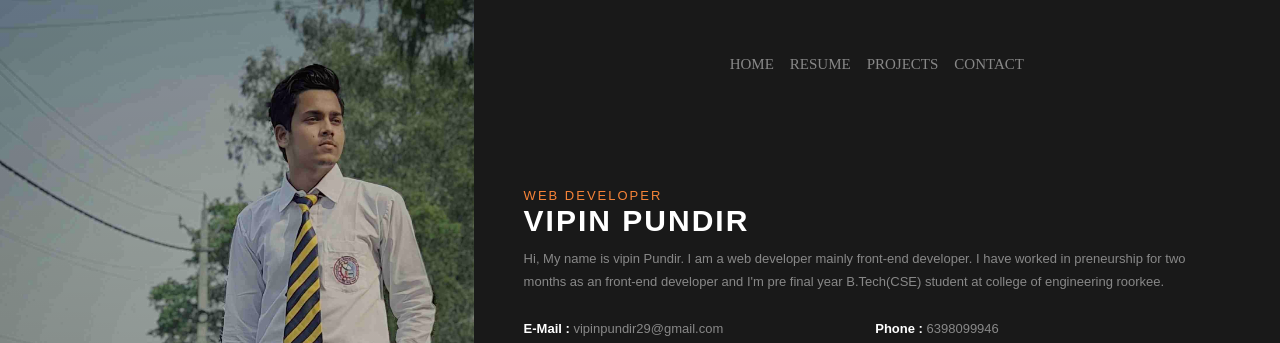
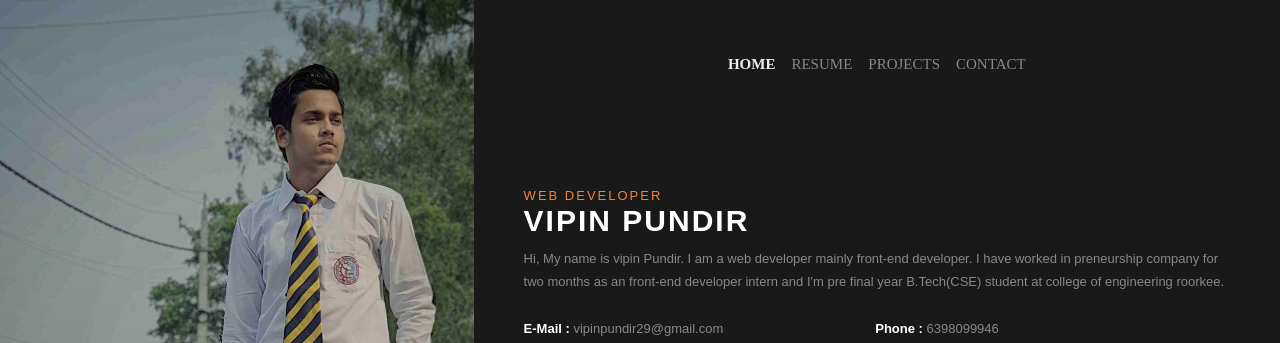
Before and after one commit to vipinpundir/React_Portfolio, a React (Create React App) app: page / in a window 1280 px wide. Shown: the top 343 px of the page. Built offline with nearby package versions, Linux system fonts and the light colour scheme.

Commit message:
chng Dagin

```diff
--- a/src/Component/EducationSection.js
+++ b/src/Component/EducationSection.js
@@ -14,7 +14,7 @@ const EducationSection = () => {
                 <div className="EducationSection">
                     <h3 className="main-heading-Edu">FRONTEND DEVELOPER</h3>
                     <p>Preneurship ( Internship ) </p>
-                    <p>May 2022 - July 2022 (2 months)</p>
+                    <p>29 April 2022 - 30 june 2022 </p>
                     <p>work from home</p>
                 </div>
 
--- a/src/Component/Header.css
+++ b/src/Component/Header.css
@@ -36,14 +36,14 @@
 
 }
 
-.Navbar li a:hover {
-    border-bottom: 2px solid #F68338;
-
-}
-
 .Navbar li a {
     color: #888888;
     text-decoration: none;
+}
+
+.Navbar a.active{
+    color: #eeeeee;
+    font-weight: 600;
 }
 
 
--- a/src/Component/Header.js
+++ b/src/Component/Header.js
@@ -5,7 +5,7 @@ import Resume from '../Pages/Resume';
 import Portfolio from '../Pages/Portfolio';
 import Blog from '../Pages/Blog';
 import Contact from '../Pages/Contact';
-import { Routes, Route, Link } from "react-router-dom";
+import { Routes, Route, NavLink } from "react-router-dom";
 
 
 
@@ -19,27 +19,26 @@ const Header = () => {
 
       <div className='container2'>
 
-        <div class="hamburger-menu">
+        <div className="hamburger-menu">
 
           <input id='c' type="checkbox"></input>
-          <div class="hamegurger-lines">
-            <span class="line line1"></span>
-            <span class="line line2"></span>
-            <span class="line line3"></span>
+          <div className="hamegurger-lines">
+            <span className="line line1"></span>
+            <span className="line line2"></span>
+            <span className="line line3"></span>
           </div>
 
           <div className='Navbar menu-items'>
             <ul  >
-              <li><Link to="/" >Home</Link></li>
-              <li><Link to="/Resume" >resume</Link></li>
-              <li><Link to="/Portfolio" >projects</Link></li>
-              {/* <li><Link to="/Blog" >blog</Link></li> */}
-              <li><Link to="/Contact" >contact</Link></li>
+              <li><NavLink  to="/" >Home</NavLink></li>
+              <li><NavLink  to="/Resume" >resume</NavLink></li>
+              <li><NavLink  to="/Portfolio" >projects</NavLink></li>
+              <li><NavLink  to="/Contact" >contact</NavLink></li>
+              {/* <li><NavLink to="/Blog" >blog</NavLink></li> */}
             </ul>
           </div>
 
         </div>
-
         <Routes>
           <Route path="/" element={<HeaderSection />} />
           <Route path="/Resume" element={<Resume />} />
--- a/src/Component/HeaderSection.js
+++ b/src/Component/HeaderSection.js
@@ -3,9 +3,10 @@ import './HeaderSection.css';
 import icon1 from '../Images/web-design.png';
 import icon2 from '../Images/developer.png';
 import icon4 from '../Images/responsive-website.png';
-import {  Link } from "react-router-dom";
+import { Link } from "react-router-dom";
 
 const HeaderSection = () => {
+
     return (
 
         <div className="main-section">
@@ -13,7 +14,7 @@ const HeaderSection = () => {
             <div className="name-section">
                 <p className="mini-heading">WEB DEVELOPER</p>
                 <h1 className="main-heading" >VIPIN PUNDIR</h1>
-                <p>Hi, My name is vipin Pundir. I am a web developer mainly front-end developer.  I have worked in preneurship for two months as an front-end developer and I'm pre final year B.Tech(CSE) student at college of engineering roorkee. </p>
+                <p>Hi, My name is vipin Pundir. I am a web developer mainly front-end developer.  I have worked in preneurship company for two months as an front-end developer intern and I'm pre final year B.Tech(CSE) student at college of engineering roorkee. </p>
             </div>
 
             <div className="name-about">
@@ -66,7 +67,7 @@ const HeaderSection = () => {
                     <p> I specialize in creating fully responsive websites and web applications that provide a seamless user experience across all devices. </p>
                 </div>
                 {/* <div className="box-right">
-                    <span> <img src={icon3} alt='' /> </span>
+                    <span> <img src={icon4} alt='' /> </span>
                     <h2>Photography</h2>
                     <p>Lorem ipsum dolor sit amet consectetur adipisicing elit. Maxime nisi illum perspiciatis quam! Amet at sunt eveniet rem eaque nihil?</p>
                 </div> */}
```
